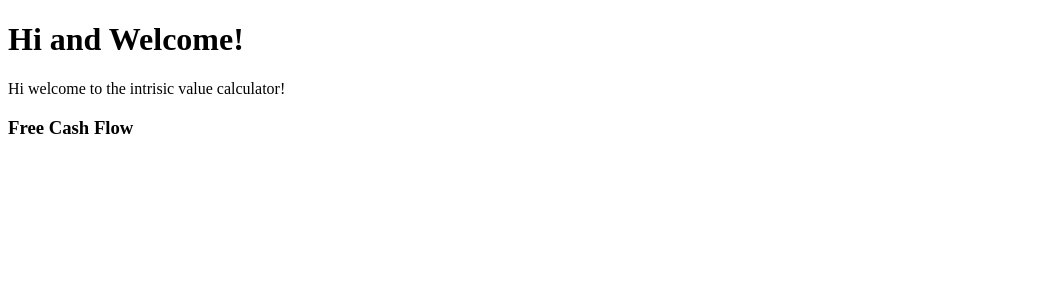
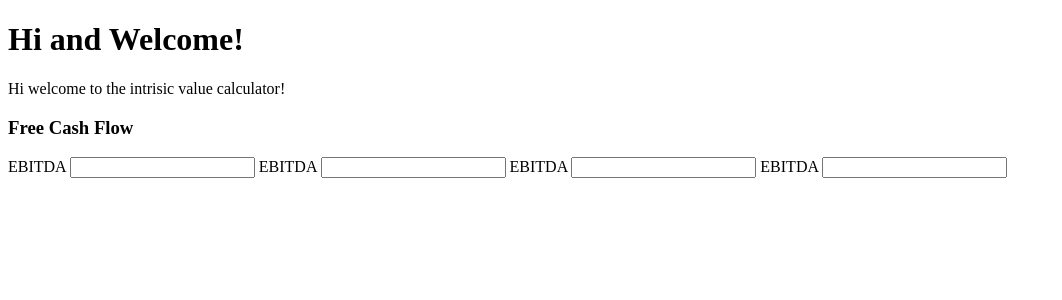
Before and after one commit to Jhonisnotreal/FINANCE, a Python web app: template templates/index.html in a window 1280 px wide. Shown: the top 300 px of the page, without its empty margins (0-1062 px from the left). Run offline with Jinja, Linux system fonts and the light colour scheme; the template is opened without the code that fills it, so the values that code supplies are empty.

Commit message:
Second Commit

```diff
--- a/templates/index.html
+++ b/templates/index.html
@@ -11,8 +11,22 @@
 <div>
 	<h3> Free Cash Flow </h3>
 	<form>
+		<label> EBITDA </label>
+		<input type="number" required=True>
 
+		<label> EBITDA </label>
+		<input type="number" required=True>
 
+		<label> EBITDA </label>
+		<input type="number" required=True>
+
+		<label> EBITDA </label>
+		<input type="number" required=True>
+
+	</form>
+</div>
+
+<!-- Nota: recuerda poner el CAGR, price-to-book, rentabilidad de acciones segun buffet -->
 
 
 
```
